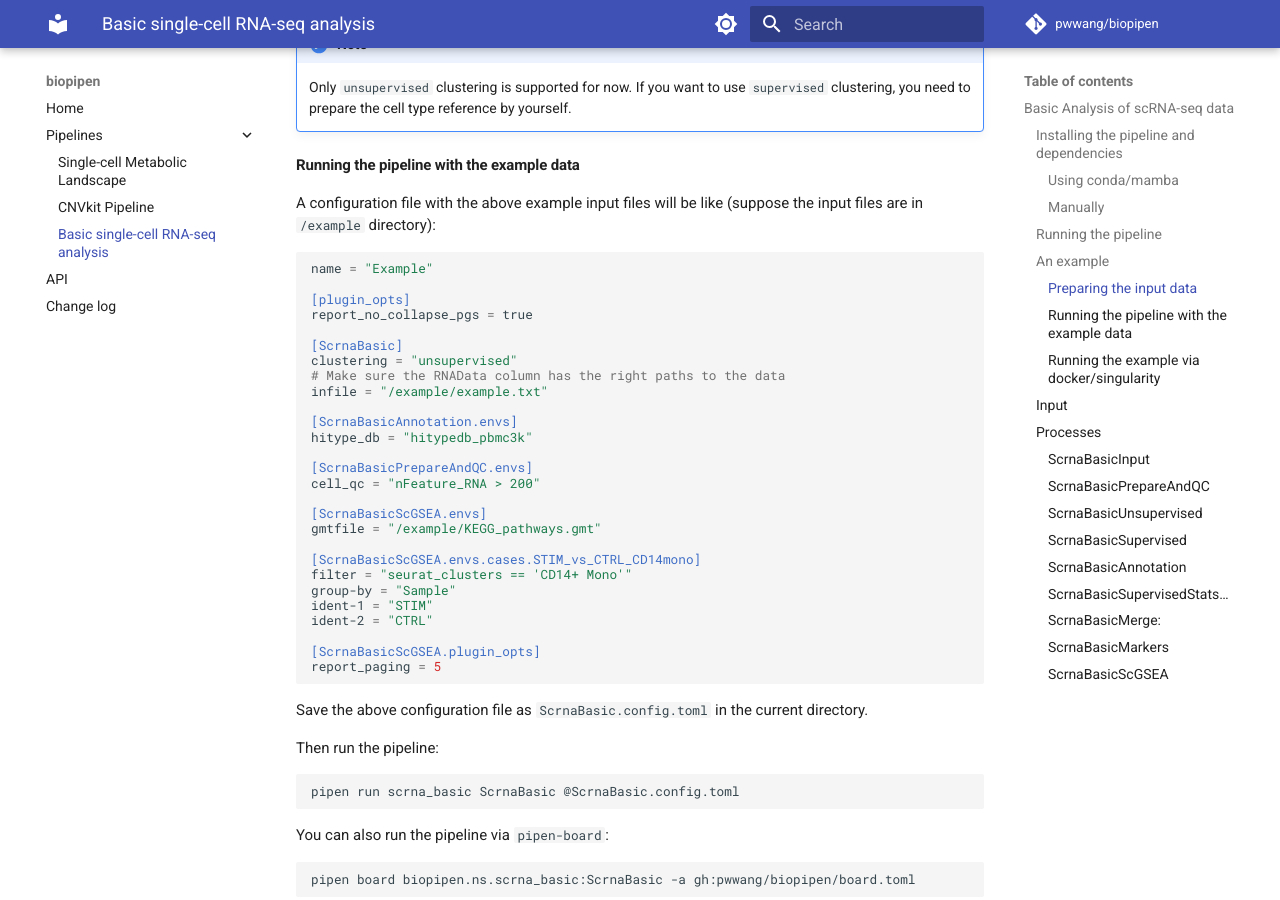
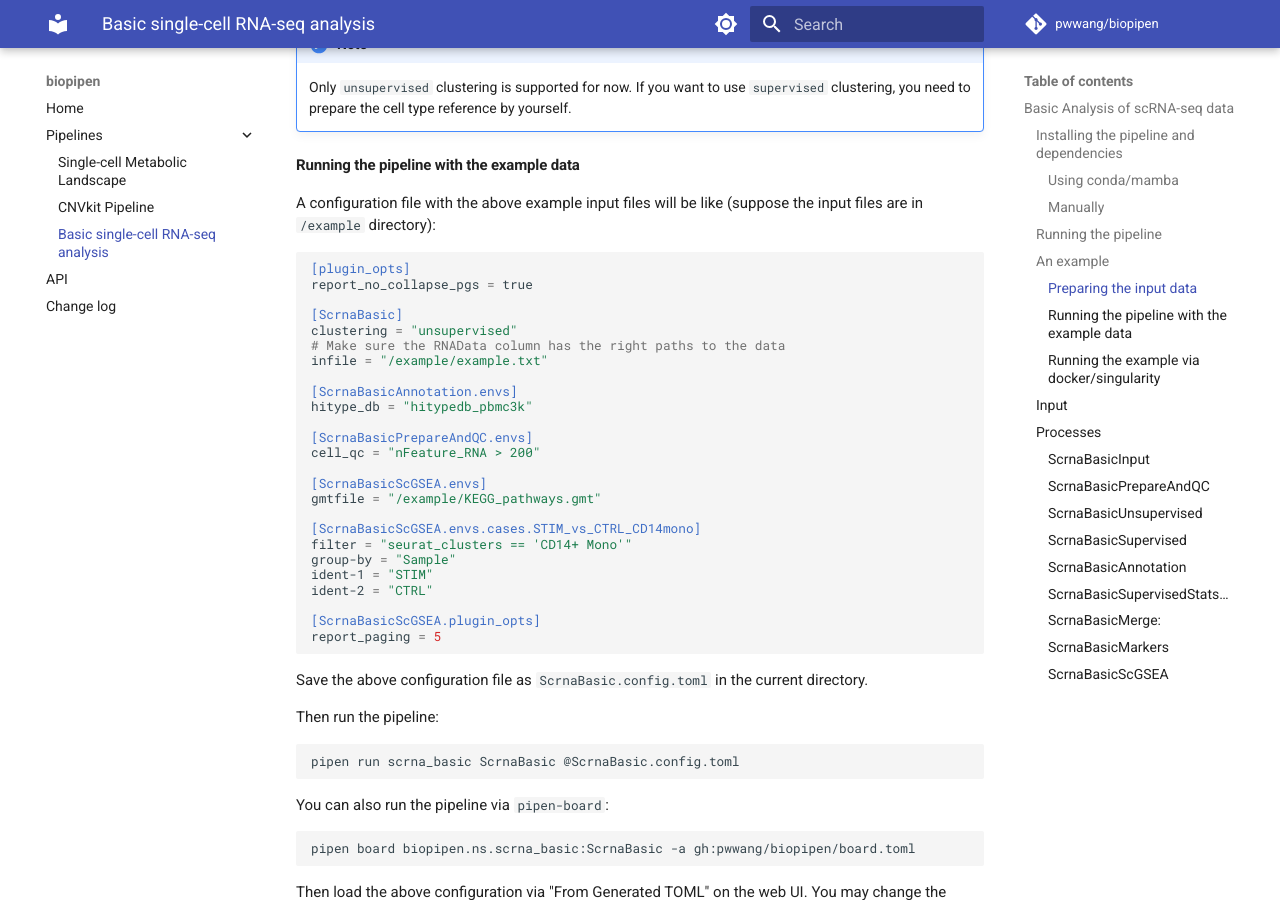
Before and after one commit to pwwang/biopipen, an MkDocs documentation site: the page built from docs/pipelines/scrna_basic.md, in a window 1280 px wide and 900 px high, scrolled down 4373 px. Built offline with MkDocs 1.6.1 and Material for MkDocs 9.7.7, drawn with Linux system fonts in a browser that asks for light colours; comment, search, counter and statistics services are not loaded.

Commit message:
📝 [scrna_basic] Fix docs

````diff
--- a/docs/pipelines/scrna_basic.md
+++ b/docs/pipelines/scrna_basic.md
@@ -217,8 +217,6 @@ Files prepared with the above command:
 A configuration file with the above example input files will be like (suppose the input files are in `/example` directory):
 
 ```toml
-name = "Example"
-
 [plugin_opts]
 report_no_collapse_pgs = true
 
````
Also changed, not shown: docs/pipelines/ScrnaBasic.svg (added), 2 other files.
